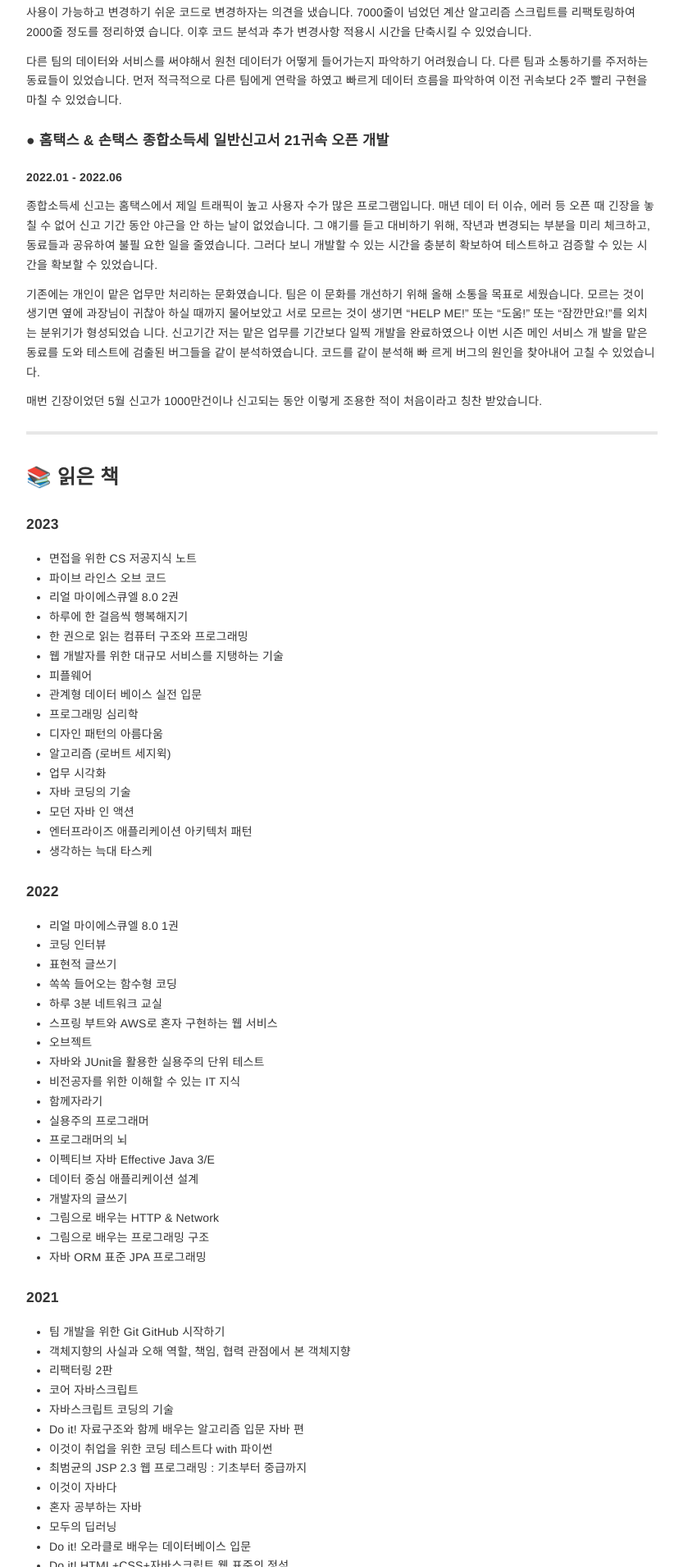
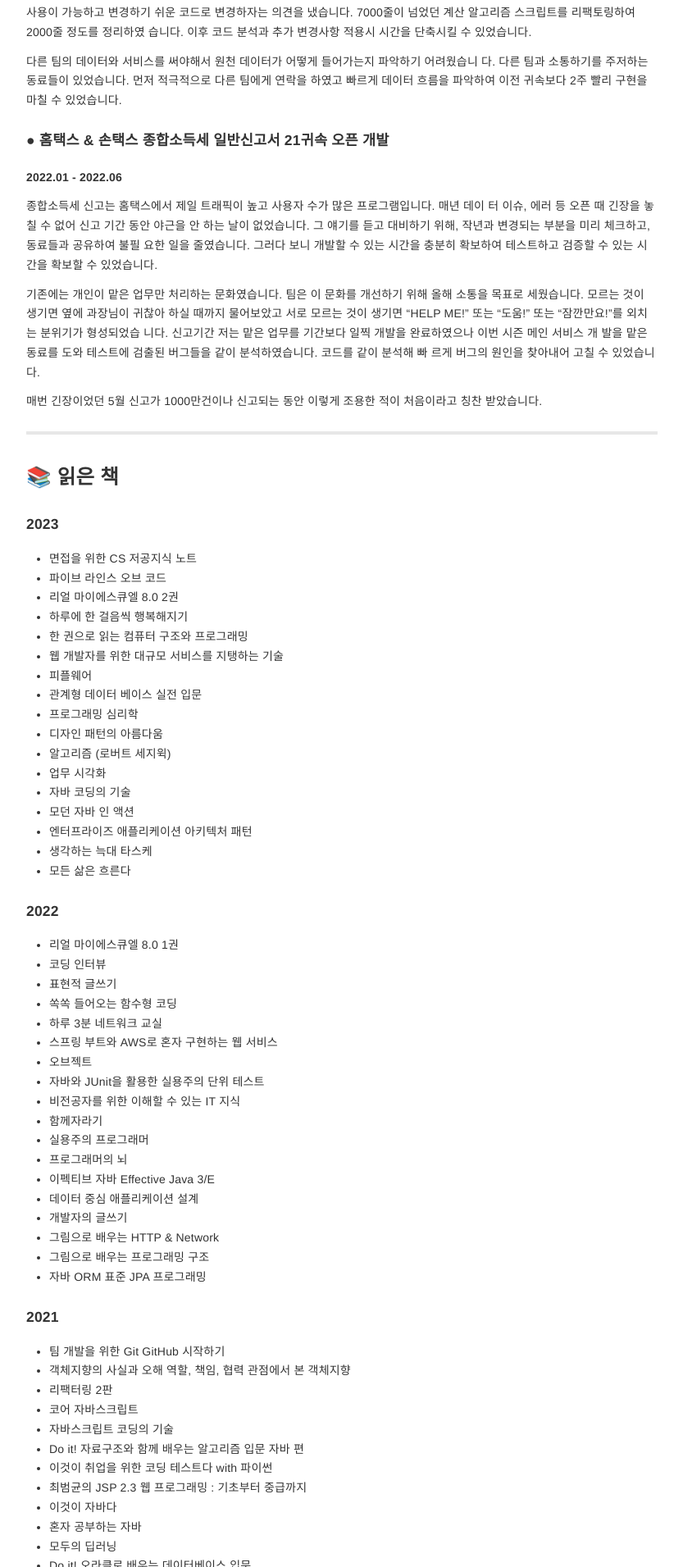
Before and after one commit to kyuwon53/kyuwon53.github.io, a Jekyll site: the page built from _pages/about.md, in a window 1280 px wide. Shown: the part 3089-5000 px from the top of the page at 82% size, without its empty margins (223-1056 px from the left). Built offline with Jekyll 4.4.1, drawn with Linux system fonts in a browser that asks for light colours; comment, search, counter and statistics services are not loaded.

Commit message:
읽은 책에 모든 삶은 흐른다 추가

```diff
--- a/_pages/about.md
+++ b/_pages/about.md
@@ -137,6 +137,7 @@ skill : Python, Django, PostgreSQL, Docker, Linux
 - 모던 자바 인 액션
 - 엔터프라이즈 애플리케이션 아키텍처 패턴
 - 생각하는 늑대 타스케
+- 모든 삶은 흐른다
 
 #### 2022
 
```
